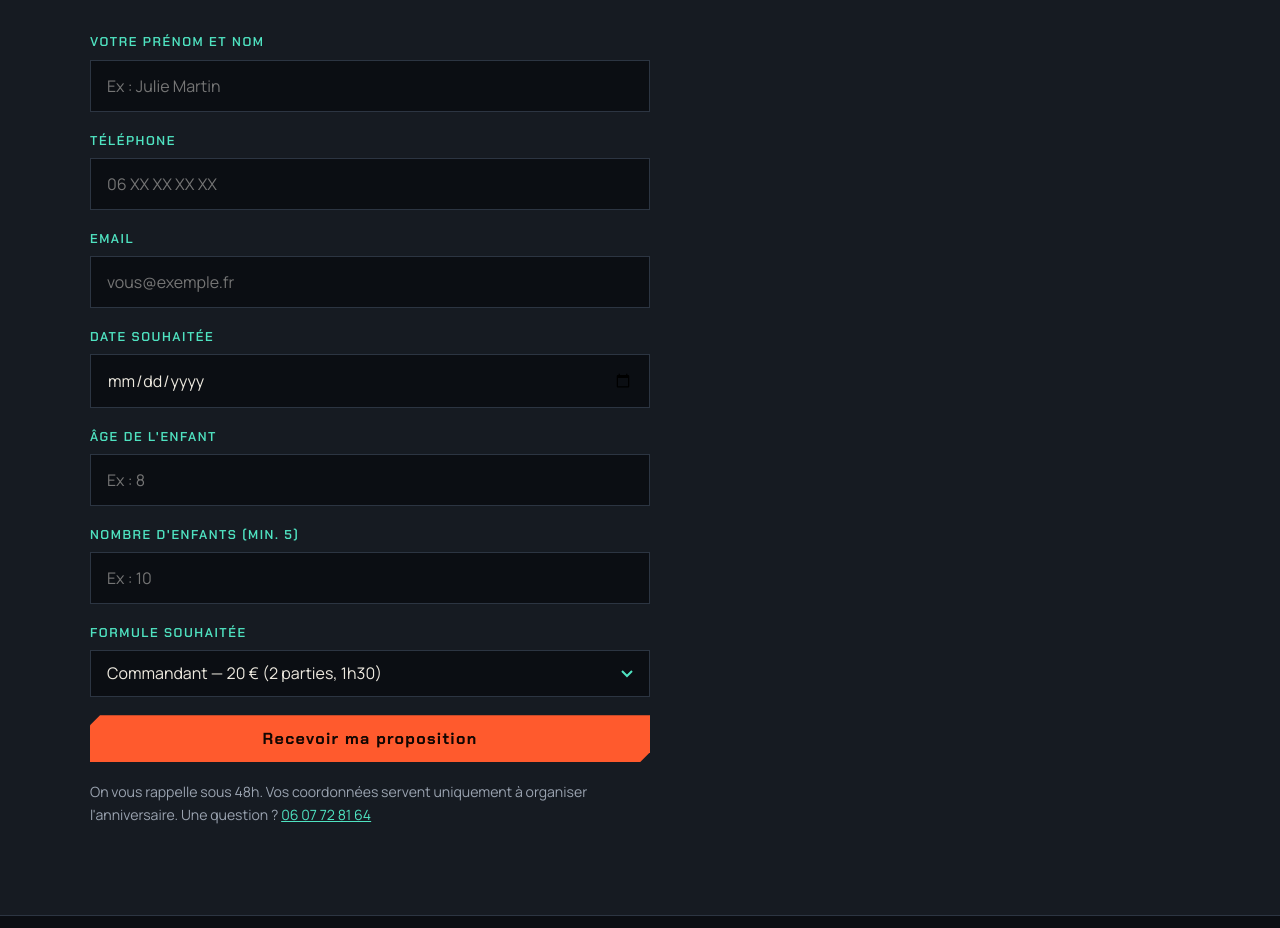
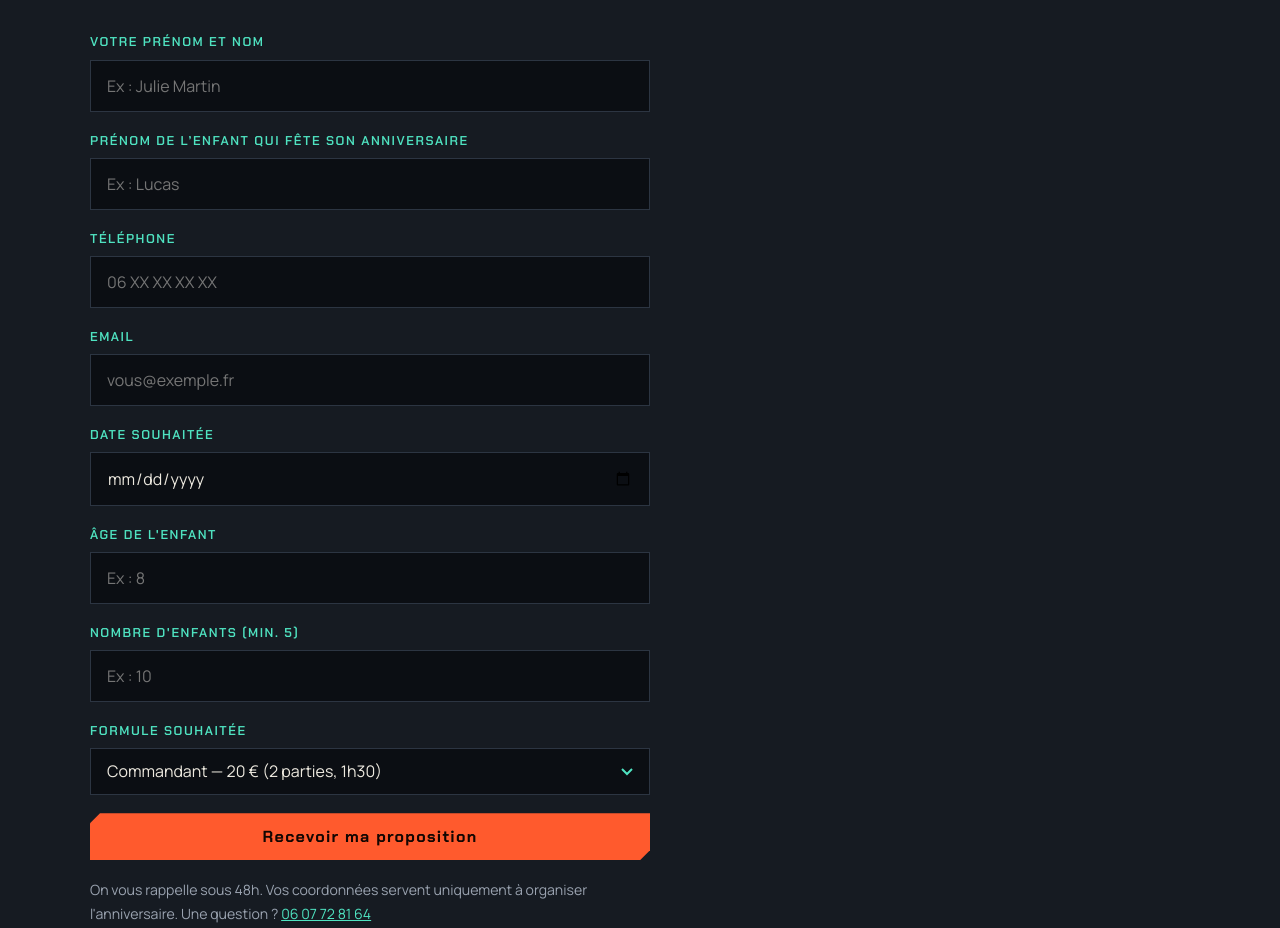
Before and after one commit to aineasu00/laser-games-tignieu, a plain HTML site: page src/anniversaires.html in a window 1280 px wide. Shown: the part 3205-4133 px from the top of the page. Drawn offline with Linux system fonts and the light colour scheme.

Commit message:
Ajouter le prénom de l’enfant au formulaire anniversaire

```diff
--- a/src/anniversaires.html
+++ b/src/anniversaires.html
@@ -368,6 +368,10 @@ height="0" width="0" style="display:none;visibility:hidden"></iframe></noscript>
         <input id="f-nom" name="nom" type="text" required autocomplete="name" placeholder="Ex : Julie Martin">
       </div>
       <div>
+        <label for="f-prenom-enfant">Prénom de l’enfant qui fête son anniversaire</label>
+        <input id="f-prenom-enfant" name="prenom_enfant" type="text" required autocomplete="off" placeholder="Ex : Lucas">
+      </div>
+      <div>
         <label for="f-tel">Téléphone</label>
         <input id="f-tel" name="telephone" type="tel" required autocomplete="tel" placeholder="06 XX XX XX XX">
       </div>
```
